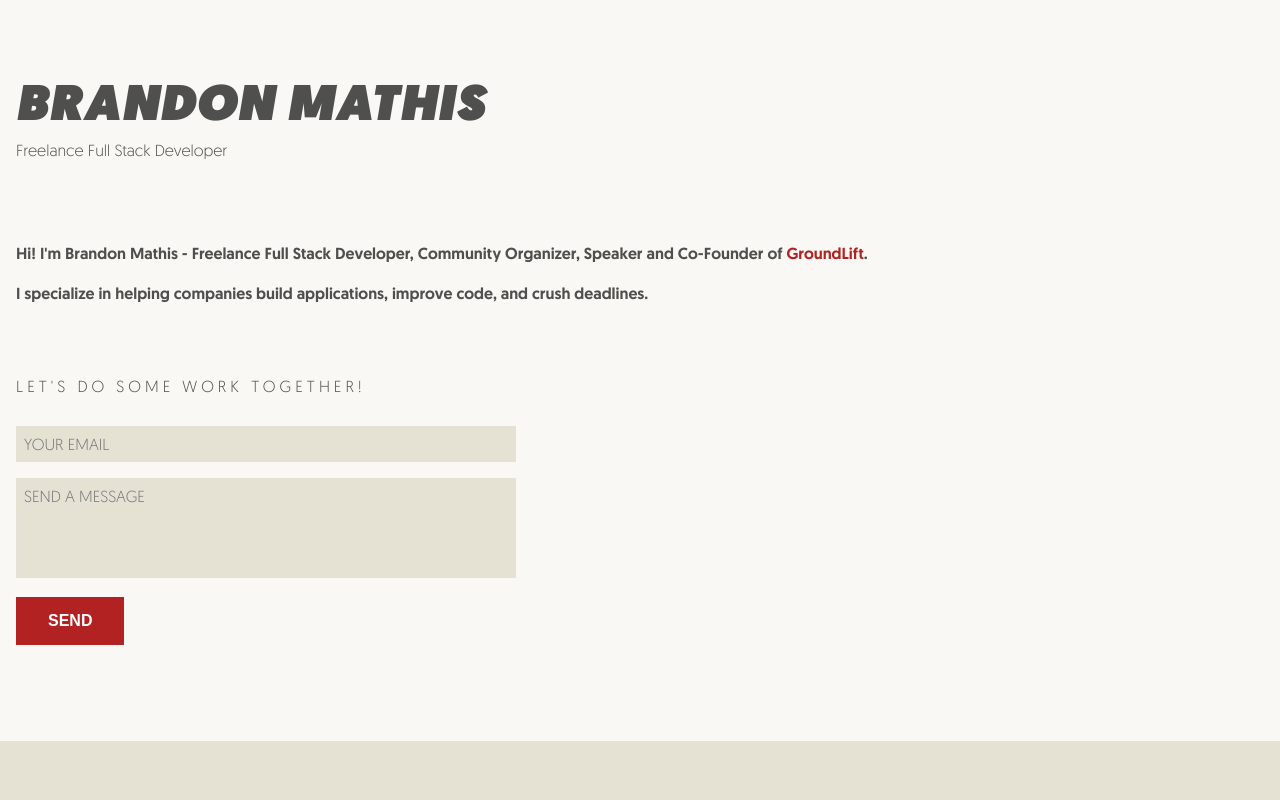
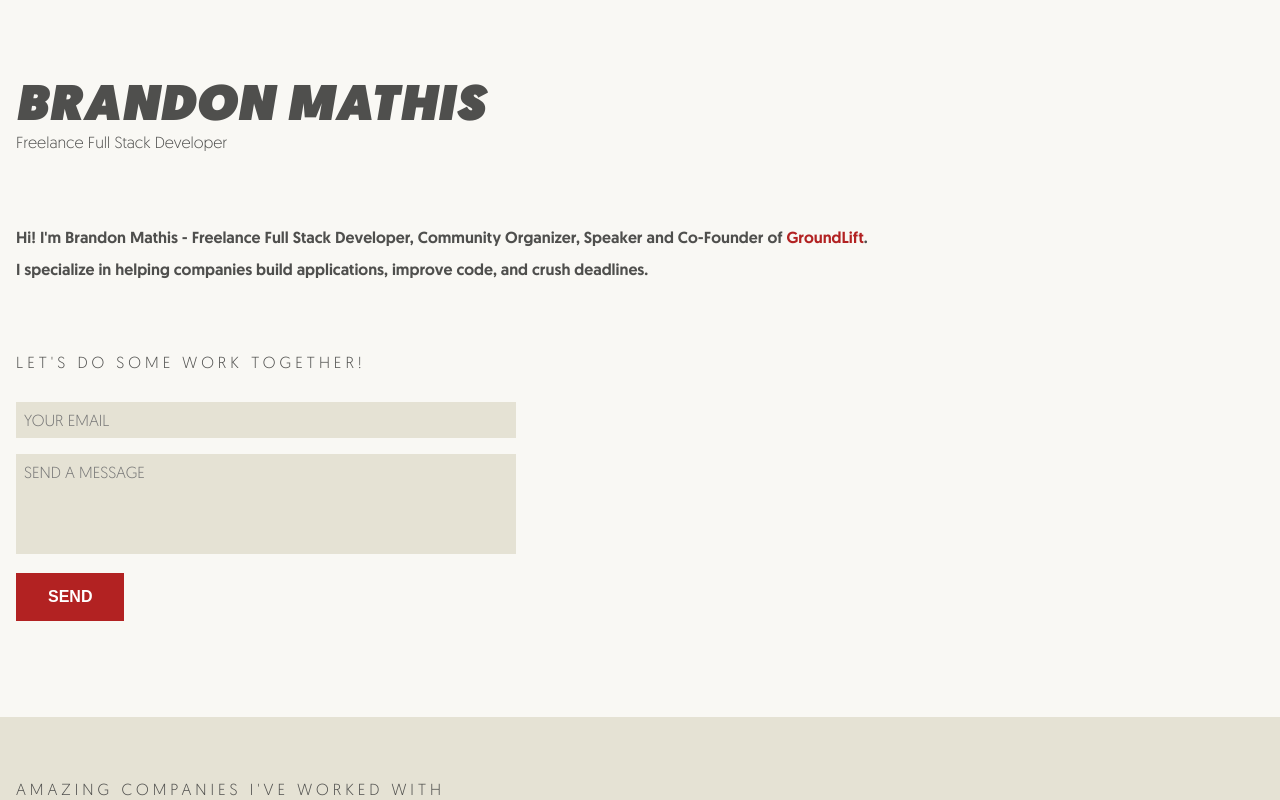
Before and after one commit to BrandonMathis/portfolio, a Next.js app: page / in a window 1280 px wide. Shown: the top 800 px of the page. Built offline with nearby package versions, Linux system fonts and the light colour scheme.

Commit message:
Smaller spacing on body

```diff
--- a/pages/index.js
+++ b/pages/index.js
@@ -40,7 +40,7 @@ const Index = () => (
           </div>
         </section>
 
-        <section className="section">
+        <section className="section section--sm">
           <div className="container">
             <p>Hi! I'm Brandon Mathis - Freelance Full Stack Developer, Community Organizer, Speaker and Co-Founder of <a href="http://groundlift.io">GroundLift</a>.</p>
             <p>I specialize in helping companies build applications, improve code, and crush deadlines.</p>
--- a/styles/base.scss
+++ b/styles/base.scss
@@ -12,10 +12,10 @@ a {
 }
 
 p {
-  padding: $base-spacing-tiny 0;
+  padding-bottom: $base-spacing-tiny;
   line-height: 1.5rem;
 
   @media only screen and (max-device-width : 500px) {
-    padding: $base-spacing-sm 0;
+    padding-bottom: $base-spacing-sm;
   }
 }
```
